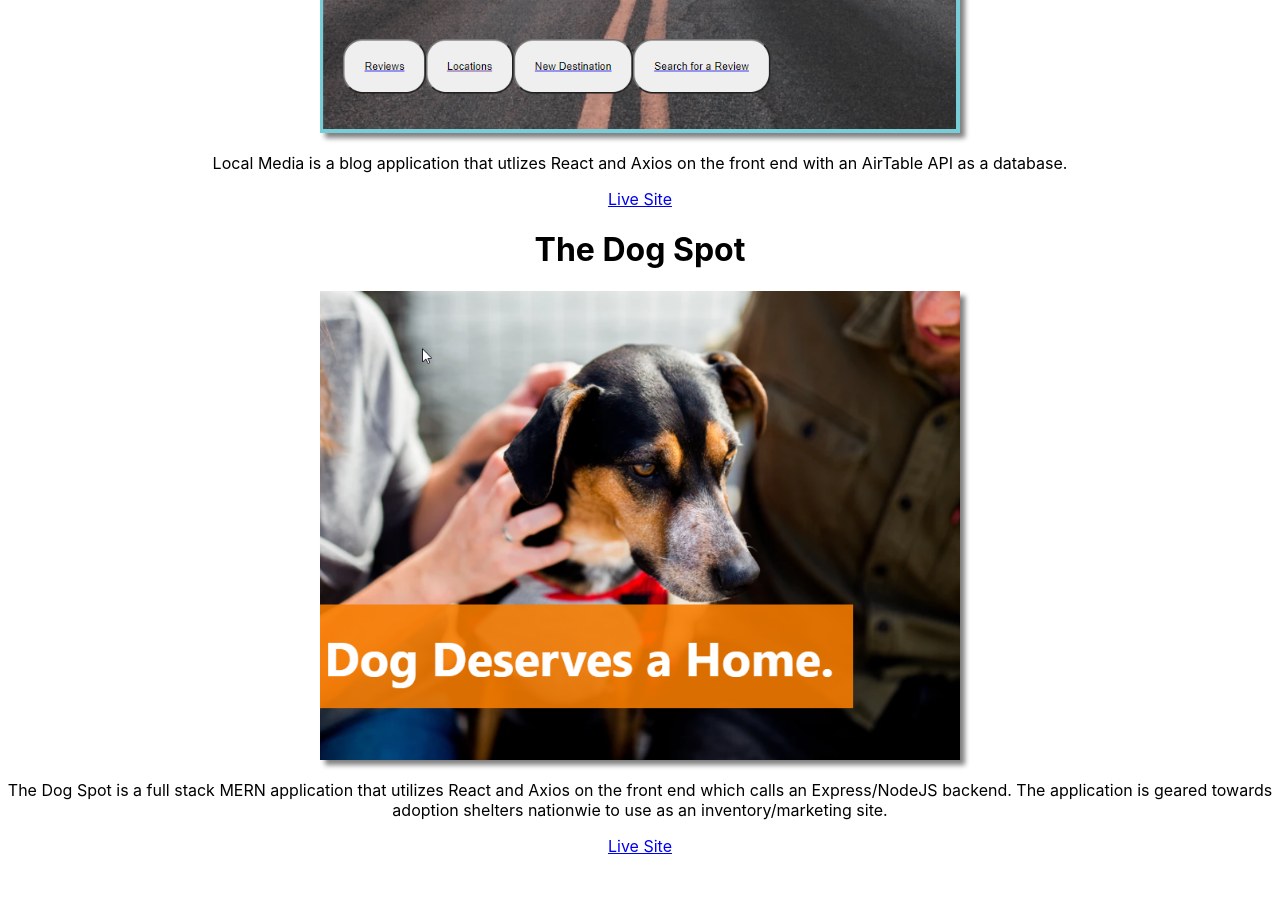
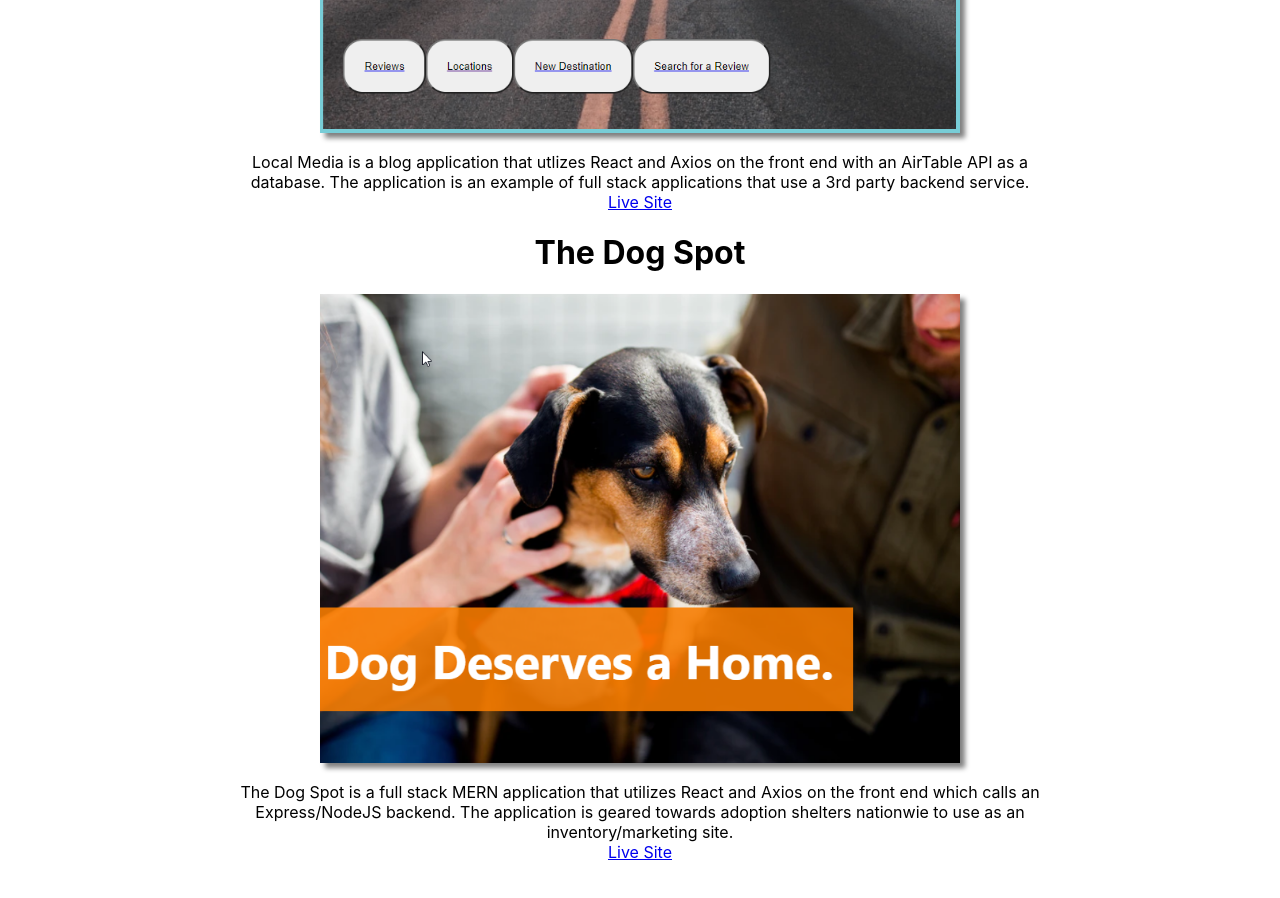
Before and after one commit to amarp86/amar-patel, a React (Create React App) app in the folder client/: page /projects in a window 1280 px wide. Shown: the part 1040-1938 px from the top of the page. Built offline with nearby package versions, Linux system fonts and the light colour scheme.

Commit message:
more details

```diff
--- a/client/src/screens/Projects.css
+++ b/client/src/screens/Projects.css
@@ -10,9 +10,8 @@
 
 .travel-keeper p,
 .local-media p,
-.the-dogs-pot p {
+.the-dog-spot p {
     padding-top: 15px;
     margin: 0 auto;
     max-width: 65%;
-    ;
 }
--- a/client/src/screens/Projects.jsx
+++ b/client/src/screens/Projects.jsx
@@ -16,12 +16,14 @@ function Projects(props) {
         </p>
         <a href="https://travel-keeper.netlify.app/">Live Site</a>
       </div>
-      <div className="local-media>">
+      <div className="local-media">
         <h1>Local Media</h1>
         <img className="picture" src={localmedia} alt="local-media" />
         <p>
           Local Media is a blog application that utlizes React and Axios on the
-          front end with an AirTable API as a database.
+          front end with an AirTable API as a database. The application is an
+          example of full stack applications that use a 3rd party backend
+          service.
         </p>
         <a href="https://local-media.netlify.app/">Live Site</a>
       </div>
```
